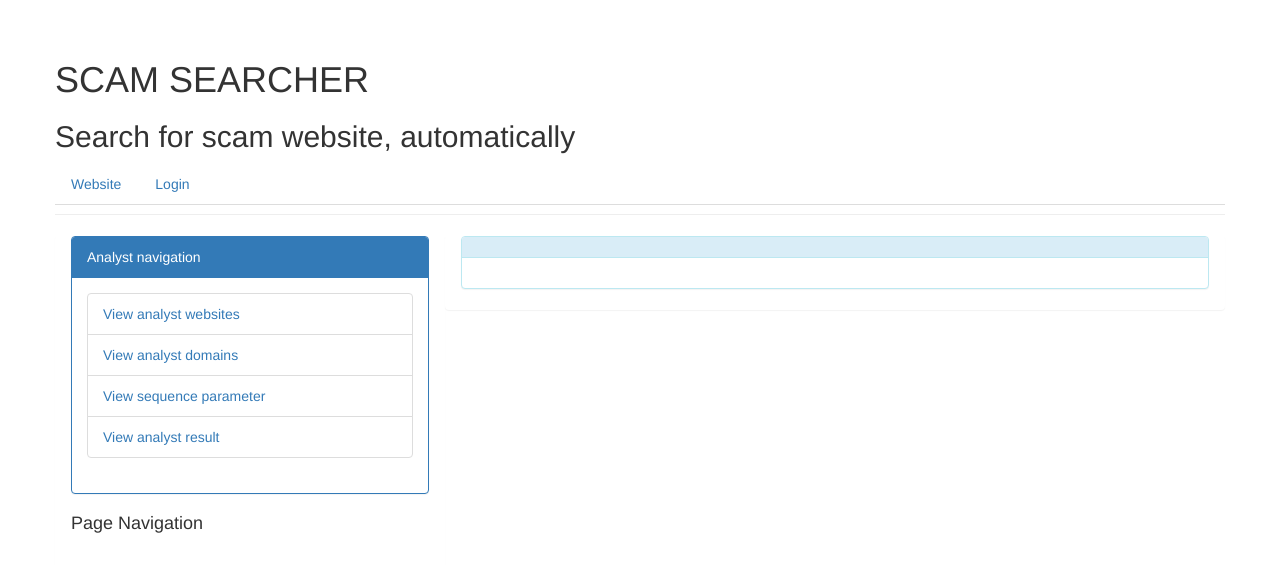
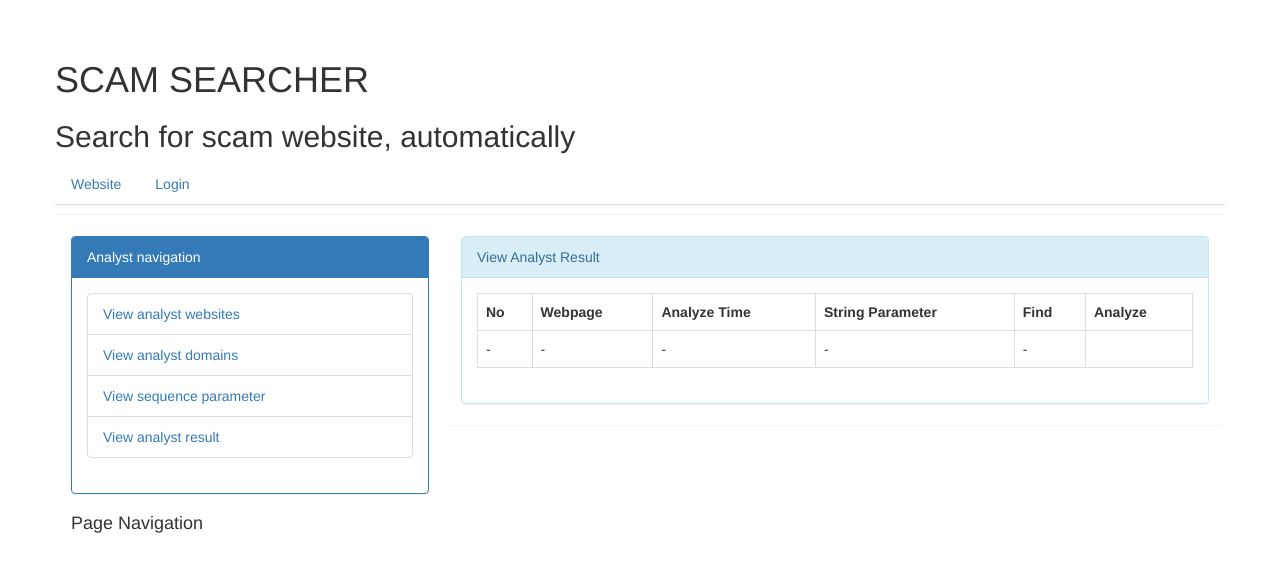
Before and after one commit to essanpupil/autowebsearch, a Django app: template website_analyzer/templates/website_analyzer/view_analyst_result.html in a window 1280 px wide. Shown: the top 565 px of the page. Run offline with Django 3.2, Linux system fonts and the light colour scheme; the template is opened without the code that fills it, so the values that code supplies are empty; some libraries are stand-ins or nearby versions.

Commit message:
Applying new base in various website_analyzer tamplates

```diff
--- a/website_analyzer/templates/website_analyzer/add_scam_website.html
+++ b/website_analyzer/templates/website_analyzer/add_scam_website.html
@@ -1,4 +1,4 @@
-{% extends 'content-wrapper.html' %}
+{% extends 'base.html' %}
 {% block navigation %}
     {% include 'website_analyzer/analyst_nav.html' %}
 {% endblock %}
--- a/website_analyzer/templates/website_analyzer/view_analyst_result.html
+++ b/website_analyzer/templates/website_analyzer/view_analyst_result.html
@@ -18,16 +18,16 @@
     </span>
 </div>
 {% endblock %}
-{% block content %}
-<h3>View Analyst Result</h3>
-<table>
+{% block content-heading %}View Analyst Result{% endblock %}
+{% block content-body %}
+    <table class="table table-bordered">
         <tr>
-        <th style="padding:3px;">No</th>
-        <th style="padding:3px;">Webpage</th>
-        <th style="padding:3px;">Analyze Time</th>
-        <th style="padding:3px;">String Parameter</th>
-        <th style="padding:3px;">Find</th>
-        <th style="padding:3px;">Analyze</th>
+            <th>No</th>
+            <th>Webpage</th>
+            <th>Analyze Time</th>
+            <th>String Parameter</th>
+            <th>Find</th>
+            <th>Analyze</th>
         </tr>
         {% for result in filtered_results %}
         <tr>
```
Also changed, not shown: website_analyzer/templates/website_analyzer/add_sequence.html (+12 -10 lines), website_analyzer/templates/website_analyzer/view_sequences.html (+9 -4 lines). Lines whose indentation alone changed are shown as unchanged.
